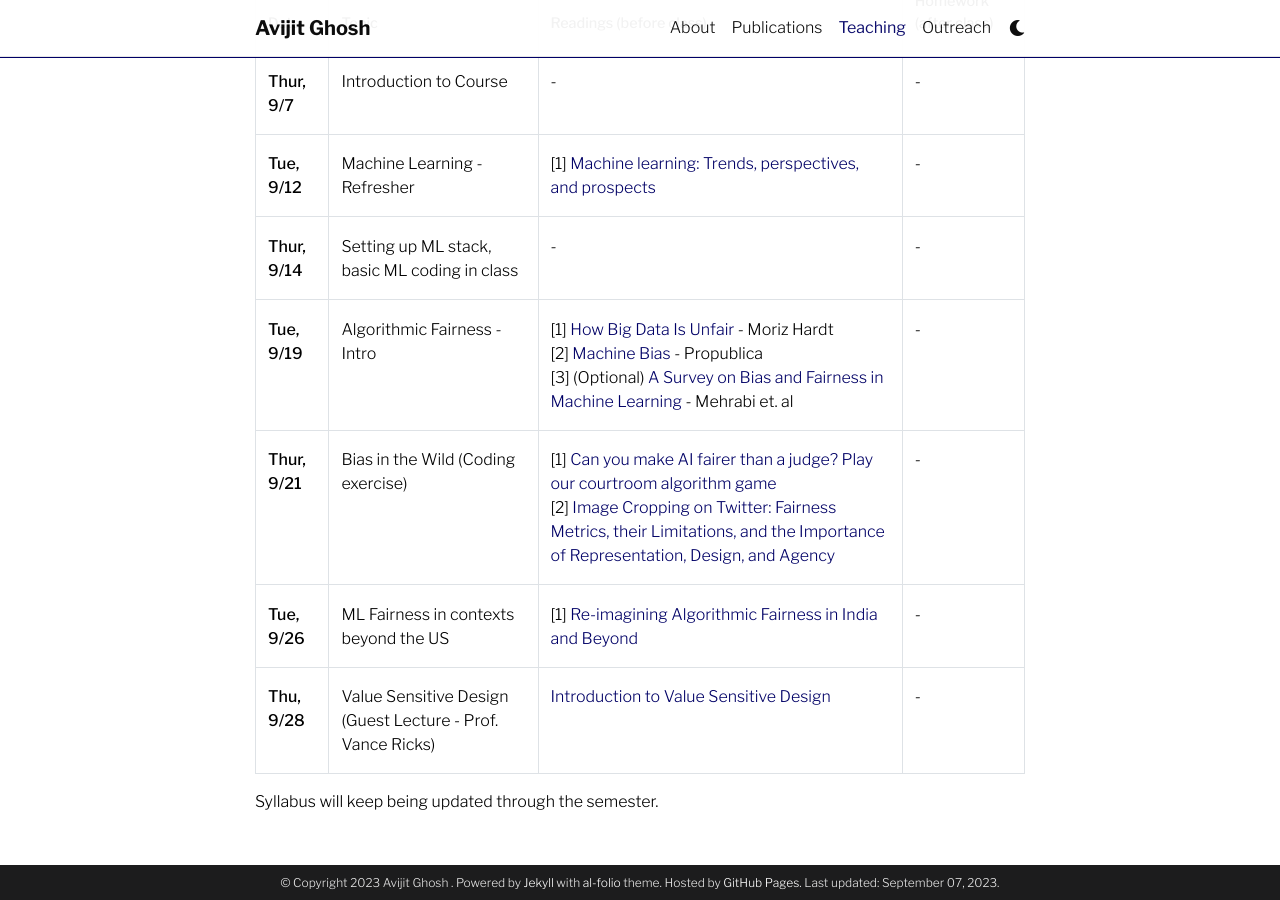
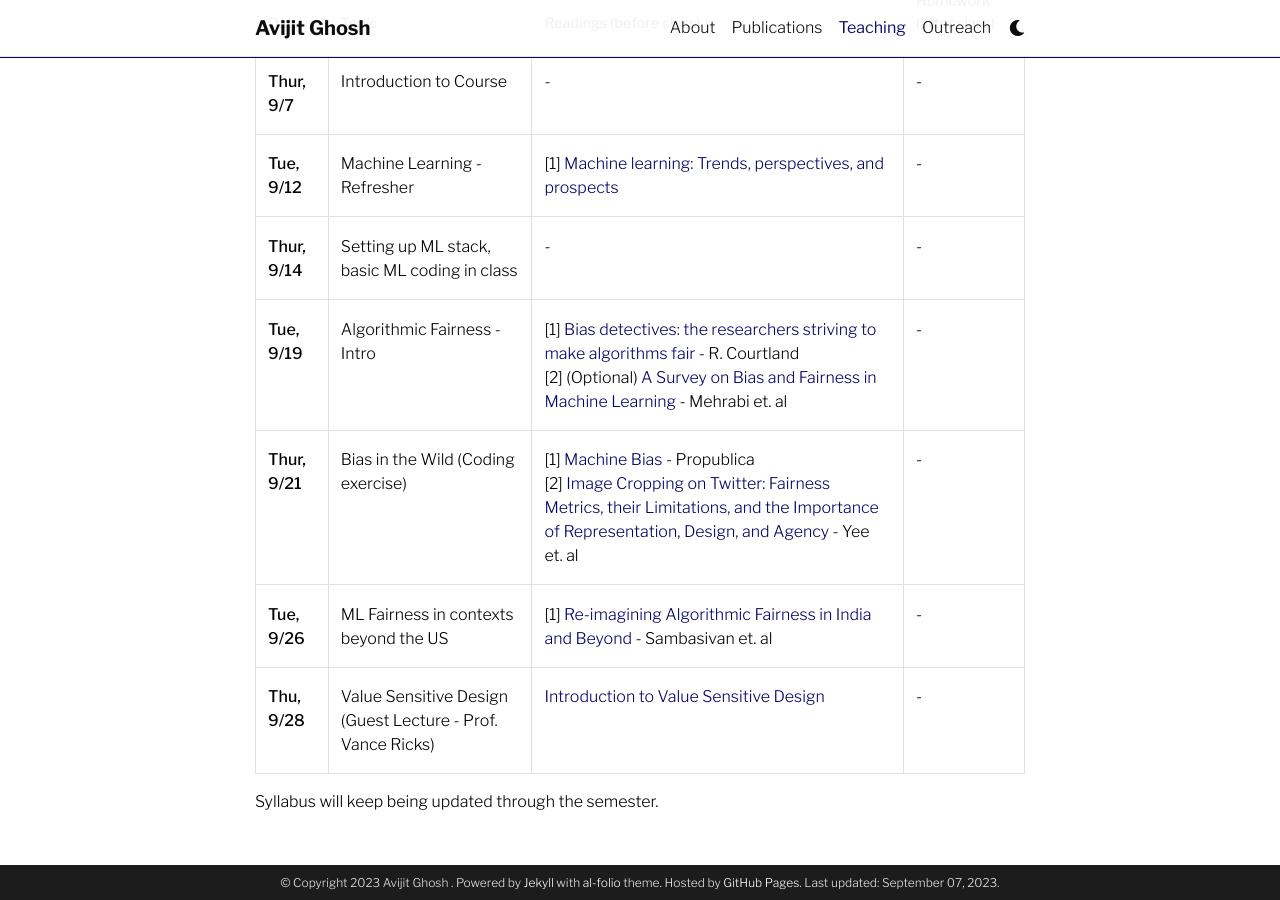
Before and after one commit to evijit/evijit.github.io, a Jekyll site: the page built from _pages/teaching.md, in a window 1280 px wide and 900 px high, scrolled down 755 px. Built offline with Jekyll 4.4.1, drawn with Linux system fonts in a browser that asks for light colours; comment, search, counter and statistics services are not loaded; a style sheet for code colours, icons or effects is not loaded.

Commit message:
updated readings

```diff
--- a/_pages/teaching.md
+++ b/_pages/teaching.md
@@ -24,9 +24,9 @@ Knowledge of Python and ML fundamentals (DS 3000 or equivalent)
 | **Thur, 9/7** | Introduction to Course | - | - |
 | **Tue, 9/12** | Machine Learning - Refresher | [1] [Machine learning: Trends, perspectives, and prospects](https://www.cs.cmu.edu/~tom/pubs/Science-ML-2015.pdf) | - |
 | **Thur, 9/14** | Setting up ML stack, basic ML coding in class | - | - |
-| **Tue, 9/19** | Algorithmic Fairness - Intro  | [1] [How Big Data Is Unfair](https://medium.com/@mrtz/how-big-data-is-unfair-9aa544d739de) - Moriz Hardt <br>[2] [Machine Bias](https://www.propublica.org/article/machine-bias-risk-assessments-in-criminal-sentencing) - Propublica <br>[3] (Optional) [A Survey on Bias and Fairness in Machine Learning](https://arxiv.org/pdf/1908.09635.pdf) - Mehrabi et. al | - |
-| **Thur, 9/21** | Bias in the Wild (Coding exercise) | [1] [Can you make AI fairer than a judge? Play our courtroom algorithm game](https://www.technologyreview.com/2019/10/17/75285/ai-fairer-than-judge-criminal-risk-assessment-algorithm/) <br>[2] [Image Cropping on Twitter: Fairness Metrics, their Limitations, and the Importance of Representation, Design, and Agency](https://arxiv.org/pdf/2105.08667.pdf) | - |
-| **Tue, 9/26** | ML Fairness in contexts beyond the US  | [1] [Re-imagining Algorithmic Fairness in India and Beyond](https://arxiv.org/pdf/2101.09995.pdf) | - |
+| **Tue, 9/19** | Algorithmic Fairness - Intro  | [1] [Bias detectives: the researchers striving to make algorithms fair](https://courses.cs.duke.edu/spring20/compsci342/netid/readings/nature-algorithmic-bias.pdf) - R. Courtland <br> [2] (Optional) [A Survey on Bias and Fairness in Machine Learning](https://arxiv.org/pdf/1908.09635.pdf) - Mehrabi et. al | - |
+| **Thur, 9/21** | Bias in the Wild (Coding exercise) | [1] [Machine Bias](https://www.propublica.org/article/machine-bias-risk-assessments-in-criminal-sentencing) - Propublica <br> [2] [Image Cropping on Twitter: Fairness Metrics, their Limitations, and the Importance of Representation, Design, and Agency](https://arxiv.org/pdf/2105.08667.pdf) - Yee et. al | - |
+| **Tue, 9/26** | ML Fairness in contexts beyond the US  | [1] [Re-imagining Algorithmic Fairness in India and Beyond](https://arxiv.org/pdf/2101.09995.pdf) - Sambasivan et. al | - |
 | **Thu, 9/28** | Value Sensitive Design (Guest Lecture - Prof. Vance Ricks)  | [Introduction to Value Sensitive Design](https://vsd.ccs.neu.edu/introduction/) | - |
 
 Syllabus will keep being updated through the semester.
```
